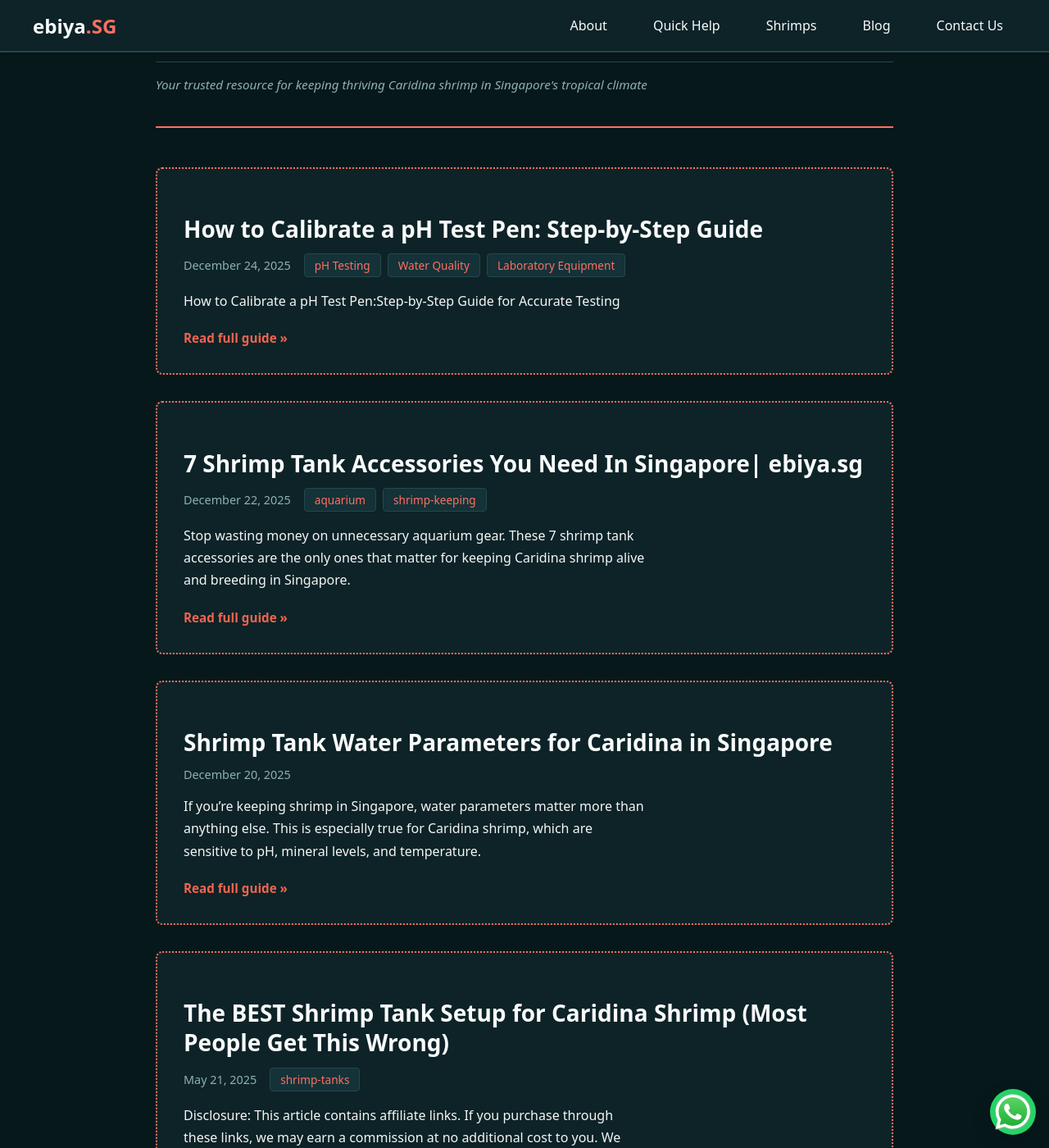
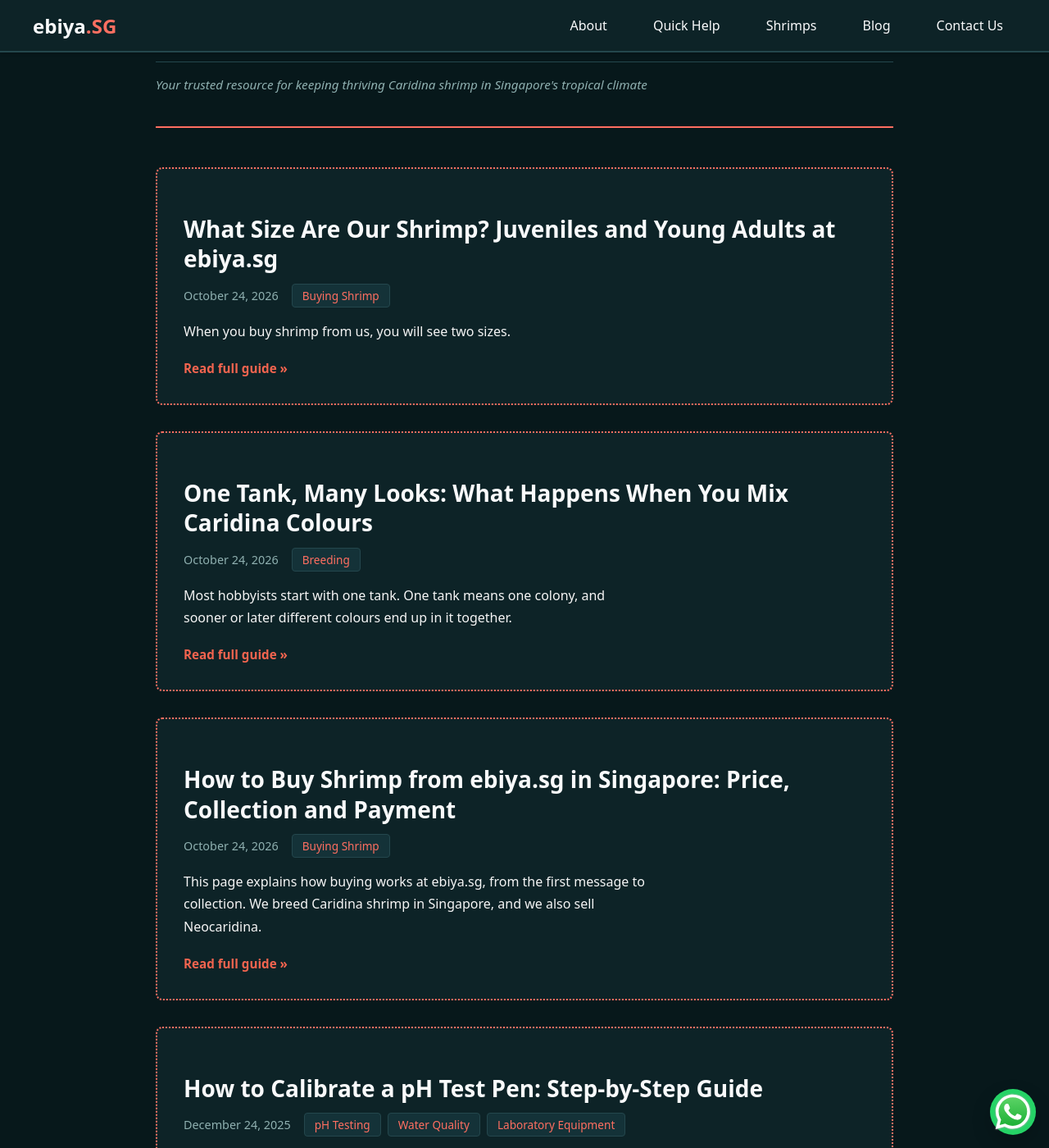
Before and after one commit to m33lucky-benny/reimagined-eureka, a Jekyll site: the page built from blog.md, in a window 1280 px wide and 1400 px high, scrolled down 207 px. Shown: the whole window at 82% size. Built offline with Jekyll 4.4.1, drawn with Linux system fonts in a browser that asks for light colours.

Commit message:
Three spoke posts linked from the shrimp hub: how to buy, sizes, one tank many looks
Only facts already on the site or stated by the owner. The one-tank post keeps the owner's two
points and the Caridina-with-Caridina advice from his own tank guide; the two advice lines he had
not confirmed are left out. The hub's About section gets a Guides list.

Co-Authored-By: Claude Sonnet 5.5 <noreply@anthropic.com>

```diff
--- /dev/null
+++ b/_posts/2026-10-24-buy-shrimp-in-singapore-ebiya.md
@@ -0,0 +1,43 @@
+---
+layout: post
+title: "How to Buy Shrimp from ebiya.sg in Singapore: Price, Collection and Payment"
+description: "How buying works at ebiya.sg: prices per piece, no minimum order, booking on WhatsApp, Tuesday collection at 55 Changi Road, and payment by PayNow or cash."
+date: 2026-10-24
+author: ebiyaSG
+categories: [Buying Shrimp]
+tags: [buy shrimp singapore, caridina shrimp singapore, shrimp collection, fancy red tiger shrimp, blue king kong shrimp]
+permalink: /buy-shrimp-singapore-ebiya/
+---
+
+This page explains how buying works at ebiya.sg, from the first message to collection. We breed Caridina shrimp in Singapore, and we also sell Neocaridina.
+
+## What it costs
+
+Prices are per piece, and the price varies by individual shrimp. There is no minimum order. We are not GST-registered, so our prices have no GST.
+
+From the prices on our [shrimp page](/shrimp/):
+
+- [Fancy red tigers](/shrimp/fancy-red-tigers/): from S$60 each
+- [Blue king kong](/shrimp/blue-king-kong/): from S$40 each
+- White spectra: from S$60 each
+- Orange boa: from S$60 each
+
+For [Neocaridina](/shrimp/neocaridina/) and [CRS](/shrimp/crs/), message us for the price. [Red devils](/shrimp/red-devils/) are not for sale yet.
+
+## How to book
+
+1. Message us on WhatsApp at [+65 6042 5590](https://wa.me/6560425590) and say which shrimp you want.
+2. We confirm what is available. The numbers on the [shrimp page](/shrimp/) show how many we have of each type.
+3. We agree a time for you to collect.
+
+## Collection and payment
+
+Collection is at 55 Changi Road, #B1-01, Singapore 419709, on Tuesday from 1pm to 6pm, by appointment. Please message us first. Payment is on collection, by PayNow or cash.
+
+## Sizes
+
+We sell juveniles and young adults. Read more in [what size are our shrimp](/shrimp-sizes-juvenile-young-adult/).
+
+## Before you take shrimp home
+
+Caridina shrimp need stable water. Read our [guide to the best Caridina shrimp tank](/2025-05-21-best-caridina-shrimp-tank/) and the [care FAQ](/faq/) first, so your tank is ready.
--- /dev/null
+++ b/_posts/2026-10-24-one-tank-many-looks-caridina.md
@@ -0,0 +1,36 @@
+---
+layout: post
+title: "One Tank, Many Looks: What Happens When You Mix Caridina Colours"
+description: "Why Caridina babies can look different from their parents when colours are kept together, with fancy red tigers and red devils as the example."
+date: 2026-10-24
+author: ebiyaSG
+categories: [Breeding]
+tags: [caridina cantonensis, fancy red tiger shrimp, red devils shrimp, shrimp colours, breeding shrimp]
+permalink: /one-tank-many-looks-caridina/
+---
+
+Most hobbyists start with one tank. One tank means one colony, and sooner or later different colours end up in it together.
+
+Then something happens that surprises many new keepers: **new patterns and colours turn up in the babies.**
+
+## Why we breed
+
+We breed to see whether new patterns and colours will appear.
+
+## Why the babies look different
+
+Our fancy red tigers, blue king kong, orange boa and red devils are all one species, *Caridina cantonensis*. They are different looks, not different animals. Because they are the same species, different looks can breed with each other.
+
+When they do, the young do not always copy either parent. A Singapore shrimp shop's breeding notes say the fancy tiger pattern is not controlled by a single switch, so the second and third generations can scatter widely unless the breeder selects carefully ([Gensou](https://gensou.sg/?p=34007)). Fancy tigers themselves were built from a cross, then years of choosing the best young and breeding them on ([Shrimp Science](https://www.shrimpscience.com/species/caridina/fancy-tiger-shrimp/)).
+
+## Our red devils
+
+Our [red devils](/shrimp/red-devils/) came out of our fancy red tiger tank. They are the offspring of that tank. They have a solid red body and large white eyes, and they look different from the fancy red tigers they came from. They are still small, and we will add photos as they grow.
+
+## Keep Caridina with Caridina
+
+Do not mix Caridina with Neocaridina. See our guide to the [best Caridina shrimp tank](/2025-05-21-best-caridina-shrimp-tank/).
+
+## See our shrimp
+
+Our [fancy red tigers](/shrimp/fancy-red-tigers/) and [blue king kong](/shrimp/blue-king-kong/) are on our [shrimp page](/shrimp/). Message us on WhatsApp at [+65 6042 5590](https://wa.me/6560425590) to ask about them.
--- /dev/null
+++ b/_posts/2026-10-24-shrimp-sizes-juvenile-young-adult.md
@@ -0,0 +1,25 @@
+---
+layout: post
+title: "What Size Are Our Shrimp? Juveniles and Young Adults at ebiya.sg"
+description: "ebiya.sg sells juveniles (less than 1 cm) and young adults (about 1 cm or more). What the sizes mean when you collect."
+date: 2026-10-24
+author: ebiyaSG
+categories: [Buying Shrimp]
+tags: [shrimp size singapore, juvenile shrimp, young adult shrimp, caridina shrimp singapore]
+permalink: /shrimp-sizes-juvenile-young-adult/
+---
+
+When you buy shrimp from us, you will see two sizes.
+
+- **Juveniles** are less than 1 cm.
+- **Young adults** are about 1 cm or more.
+
+Prices are per piece and vary by individual shrimp. See [how to buy](/buy-shrimp-singapore-ebiya/) for prices, booking and collection.
+
+## Which one should you ask for?
+
+Tell us which size you want when you message us on WhatsApp at [+65 6042 5590](https://wa.me/6560425590). We will tell you what we have.
+
+## Our shrimp
+
+We breed Caridina shrimp (*Caridina cantonensis*) and also sell Neocaridina. See all of them on our [shrimp page](/shrimp/).
--- a/shrimp.md
+++ b/shrimp.md
@@ -120,6 +120,13 @@ schema_type: ImageGallery
       <li><strong><a href="{{ '/shrimp/red-devils/' | relative_url }}">Red devils</a>:</strong> Solid red body with large white eyes. Not for sale yet.</li>
     </ul>
 
+    <h3>Guides</h3>
+    <ul>
+      <li><a href="{{ '/buy-shrimp-singapore-ebiya/' | relative_url }}">How to buy shrimp from ebiya.sg</a></li>
+      <li><a href="{{ '/shrimp-sizes-juvenile-young-adult/' | relative_url }}">What size are our shrimp?</a></li>
+      <li><a href="{{ '/one-tank-many-looks-caridina/' | relative_url }}">One tank, many looks</a></li>
+    </ul>
+
     <h3>Prices and Collection</h3>
     <p>Sizes we sell: juveniles are less than 1 cm, and young adults are about 1 cm or more.</p>
     <p>Prices are per piece, and the price varies by individual shrimp. There is no minimum order. We are not GST-registered, so prices have no GST.</p>
```
